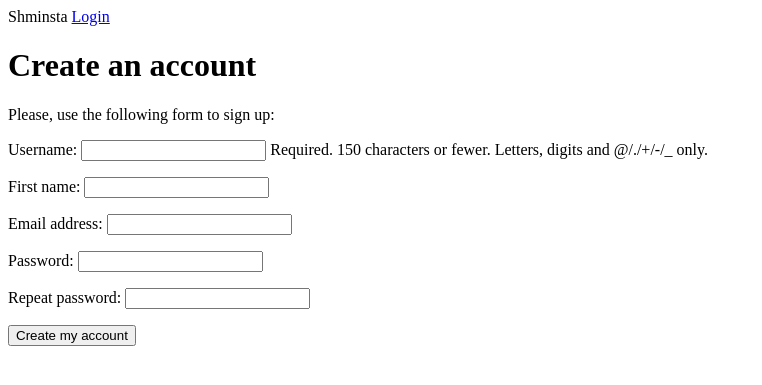
After one commit to rewenset/shminsta, a Django app: page /account/register/ in a window 1280 px wide. The commit adds this page. Shown: the top 385 px of the page, without its empty margins (0-762 px from the left). Run offline with Django 3.2, Linux system fonts and the light colour scheme.

Commit message:
Added user registration

```diff
--- a/shminsta/account/forms.py
+++ b/shminsta/account/forms.py
@@ -1,6 +1,24 @@
 from django import forms
+from django.contrib.auth.models import User
 
 
 class LoginForm(forms.Form):
     username = forms.CharField()
     password = forms.CharField(widget=forms.PasswordInput)
+
+
+class UserRegistrationForm(forms.ModelForm):
+    password = forms.CharField(label='Password',
+                               widget=forms.PasswordInput)
+    password2 = forms.CharField(label='Repeat password',
+                                widget=forms.PasswordInput)
+
+    class Meta:
+        model = User
+        fields = ('username', 'first_name', 'email')
+
+    def clean_password2(self):  # this check is done when we validate the form calling its is_valid() method
+        cd = self.cleaned_data
+        if cd['password'] != cd['password2']:
+            raise forms.ValidationError('Passwords don\'t match.')
+        return cd['password2']
--- /dev/null
+++ b/shminsta/account/templates/account/register.html
@@ -0,0 +1,13 @@
+{% extends "base.html" %}
+
+{% block title %}Create an account{% endblock %}
+
+{% block content %}
+    <h1>Create an account</h1>
+    <p>Please, use the following form to sign up:</p>
+    <form method="post">
+        {{ user_form.as_p }}
+        {% csrf_token %}
+        <p><input type="submit" value="Create my account"></p>
+    </form>
+{% endblock %}
--- a/shminsta/account/templates/registration/login.html
+++ b/shminsta/account/templates/registration/login.html
@@ -21,5 +21,6 @@
             <p><input type="submit" value="Log-in"></p>
         </form>
         <p><a href="{% url "password_reset" %}">Forgotten your password?</a></p>
+        <p>Don't have an account?<a href="{% url "register" %}">Register here.</a></p>
     </div>
 {% endblock %}
--- a/shminsta/account/urls.py
+++ b/shminsta/account/urls.py
@@ -9,6 +9,10 @@ urlpatterns = [
     url(r'^$',
         views.dashboard,
         name='dashboard'),
+
+    url(r'^register/$',
+        views.register,
+        name='register'),
 
     url(r'login/$',
         'django.contrib.auth.views.login',
--- a/shminsta/account/views.py
+++ b/shminsta/account/views.py
@@ -2,7 +2,25 @@ from django.shortcuts import render
 from django.http import HttpResponse
 from django.contrib.auth import authenticate, login
 from django.contrib.auth.decorators import login_required
-from .forms import LoginForm
+
+from .forms import LoginForm, UserRegistrationForm
+
+
+def register(request):
+    if request.method == 'POST':
+        user_form = UserRegistrationForm(request.POST)
+        if user_form.is_valid():
+            new_user = user_form.save(commit=False)
+            new_user.set_password(user_form.cleaned_data['password'])
+            new_user.save()
+            return render(request,
+                          'account/register_done.html',
+                          {'new_user': new_user})
+    else:
+        user_form = UserRegistrationForm()
+    return render(request,
+                  'account/register.html',
+                  {'user_form': user_form})
 
 
 def user_login(request):
```
Also changed, not shown: shminsta/account/templates/account/register_done.html (added, +11 -0 lines).
